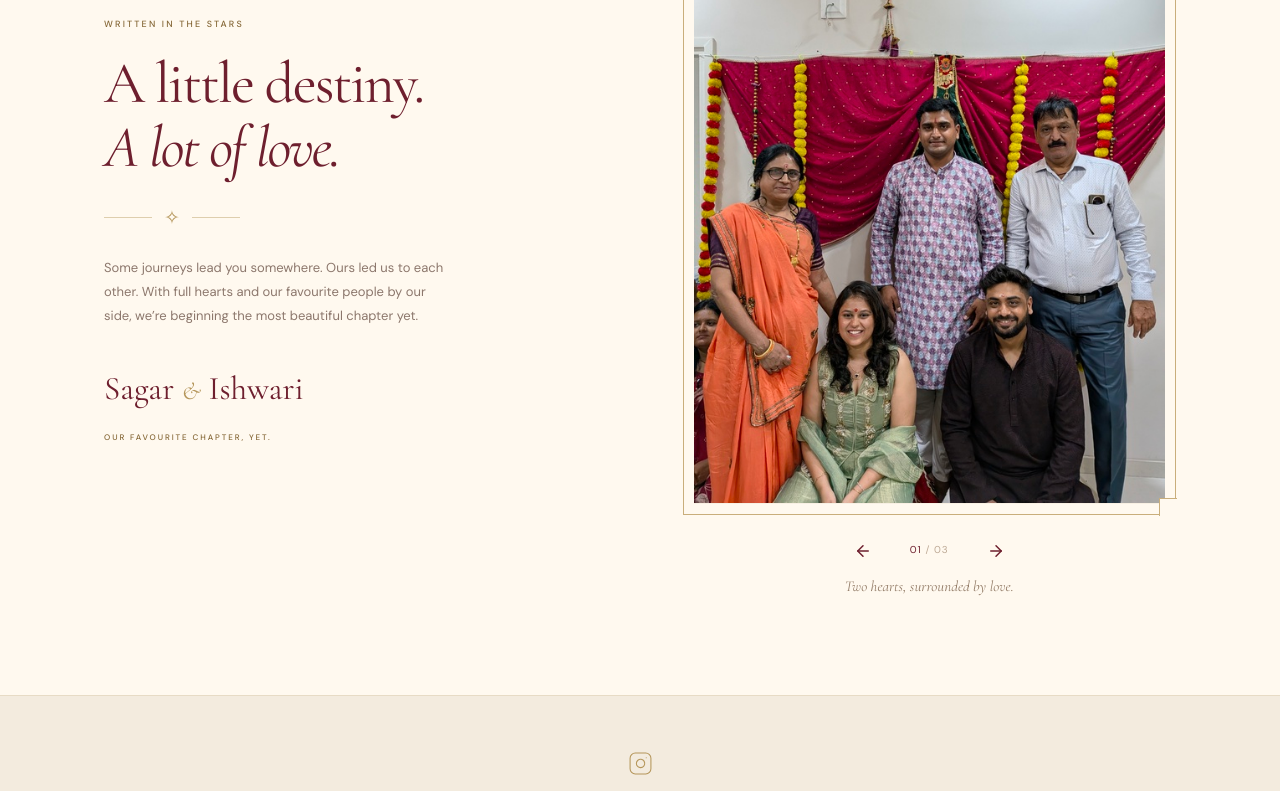
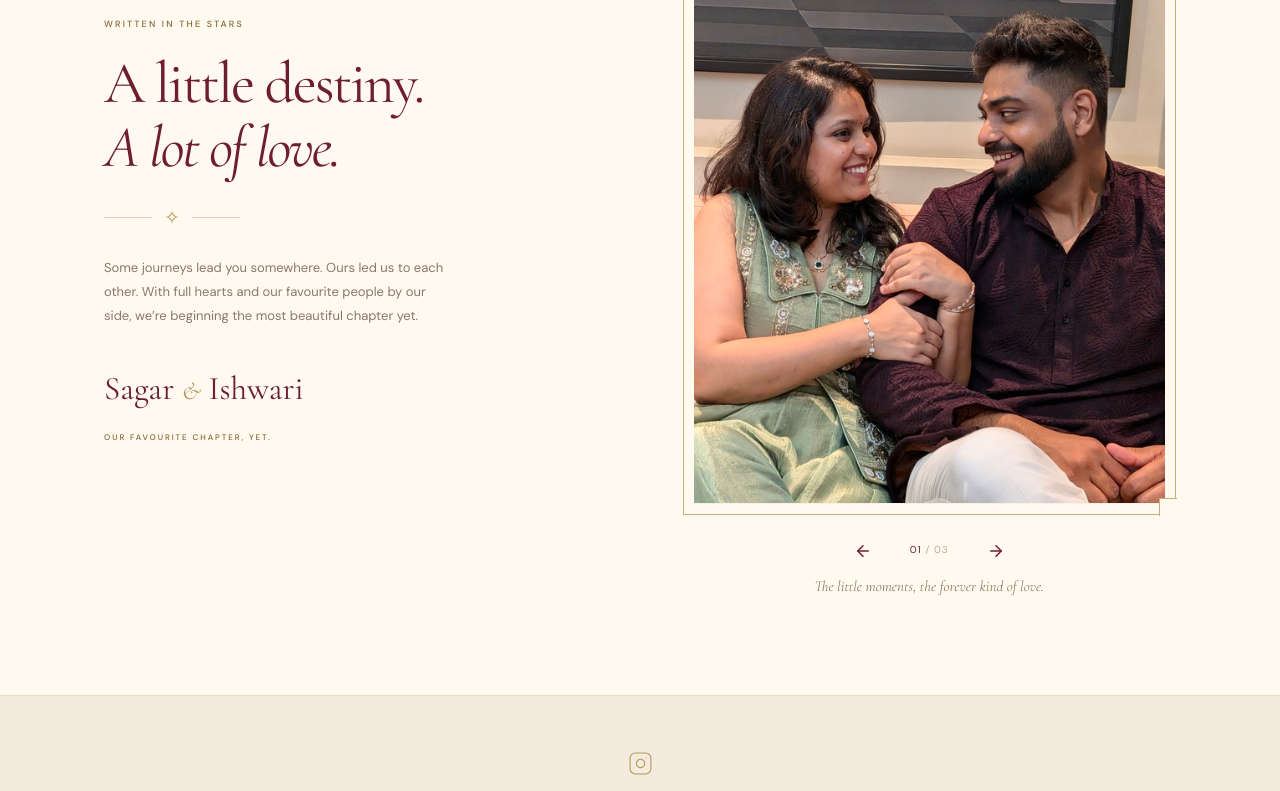
Before and after one commit to ishwaripathak/Wedding_Invitation, a React (Vite) app: page / in a window 1280 px wide. Shown: the part 3617-4408 px from the top of the page. Built offline with nearby package versions, Linux system fonts and the light colour scheme; no server answers; a web font is replaced by a local one.

Commit message:
Arrange carousel photos in image_1, image_2, image_3 order

```diff
--- a/src/data/weddingData.ts
+++ b/src/data/weddingData.ts
@@ -20,8 +20,8 @@ export const weddingData = {
   hashtag: '#SagarWedsIshwari', instagramUrl: 'https://www.instagram.com/',
   youtubeId: '', templeArtwork: './temple.png', musicUrl: '',
   photos: [
+    { src: couplePhoto, alt: 'Sagar and Ishwari smiling at each other', caption: 'The little moments, the forever kind of love.' },
     { src: familyCelebrationOne, alt: 'Sagar and Ishwari seated with family in front of pink drapes', caption: 'Two hearts, surrounded by love.' },
-    { src: couplePhoto, alt: 'Sagar and Ishwari smiling at each other', caption: 'The little moments, the forever kind of love.' },
     { src: familyCelebrationTwo, alt: 'Sagar and Ishwari celebrating with family in green, maroon and gold outfits', caption: 'Two families. One beautiful beginning.' },
   ],
   story: 'Some journeys lead you somewhere. Ours led us to each other. With full hearts and our favourite people by our side, we’re beginning the most beautiful chapter yet.',
```
